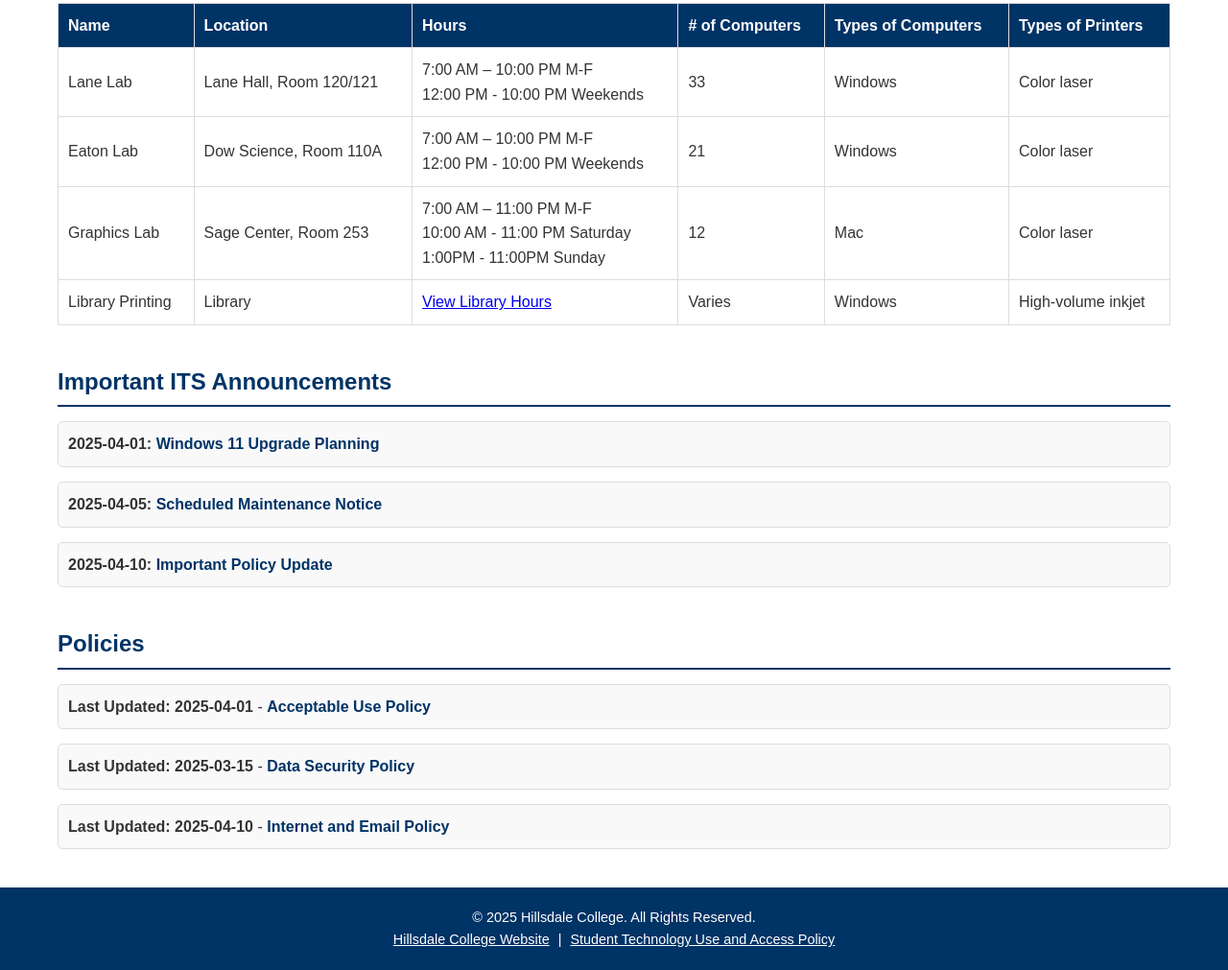
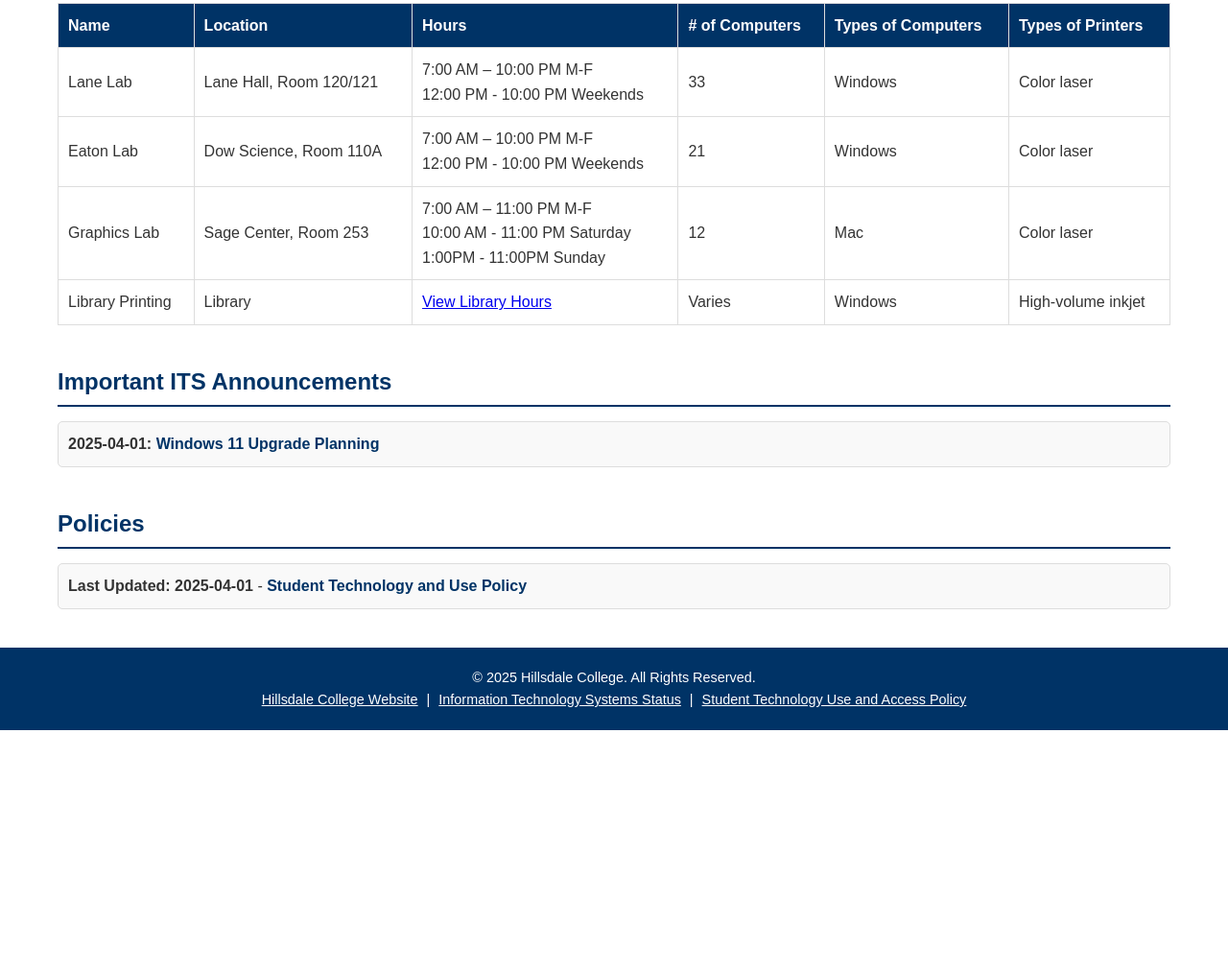
Before and after one commit to Hillsdale-College-Master/itswebsite, a plain HTML site: page index.html in a window 1280 px wide. Shown: the part 518-1529 px from the top of the page at 96% size. After the commit the page ends 1279 px from the top, so only its background shows below. Drawn offline with Linux system fonts and the light colour scheme.

Commit message:
Update index.html
Added link to status.hillsdale.edu

```diff
--- a/index.html
+++ b/index.html
@@ -250,14 +250,7 @@
           <strong>2025-04-01:</strong>
           <a href="announcement1.html" title="Windows 11 Upgrade Planning">Windows 11 Upgrade Planning</a>
         </li>
-        <li>
-          <strong>2025-04-05:</strong>
-          <a href="announcement2.html" title="Scheduled Maintenance Notice">Scheduled Maintenance Notice</a>
-        </li>
-        <li>
-          <strong>2025-04-10:</strong>
-          <a href="announcement3.html" title="Important Policy Update">Important Policy Update</a>
-        </li>
+
       </ul>
     </section>
 
@@ -267,15 +260,7 @@
       <ul>
         <li>
           <strong>Last Updated: 2025-04-01</strong> -
-          <a href="policy1.html" target="_blank" title="View Acceptable Use Policy">Acceptable Use Policy</a>
-        </li>
-        <li>
-          <strong>Last Updated: 2025-03-15</strong> -
-          <a href="policy2.html" target="_blank" title="View Data Security Policy">Data Security Policy</a>
-        </li>
-        <li>
-          <strong>Last Updated: 2025-04-10</strong> -
-          <a href="policy3.html" target="_blank" title="View Internet and Email Policy">Internet and Email Policy</a>
+          <a href="https://catalog.hillsdale.edu/student-handbook/technology-use-and-access-policy" target="_blank" title="View Student Technology and Use Policy">Student Technology and Use Policy</a>
         </li>
       </ul>
     </section>
@@ -286,6 +271,7 @@
     <p>&copy; 2025 Hillsdale College. All Rights Reserved.</p>
     <p>
       <a href="https://www.hillsdale.edu">Hillsdale College Website</a> |
+	  <a href="http://status.hillsdale.edu">Information Technology Systems Status</a> |
       <a href="https://catalog.hillsdale.edu/student-handbook/technology-use-and-access-policy">Student Technology Use and Access Policy</a>
     </p>
   </footer>
```
